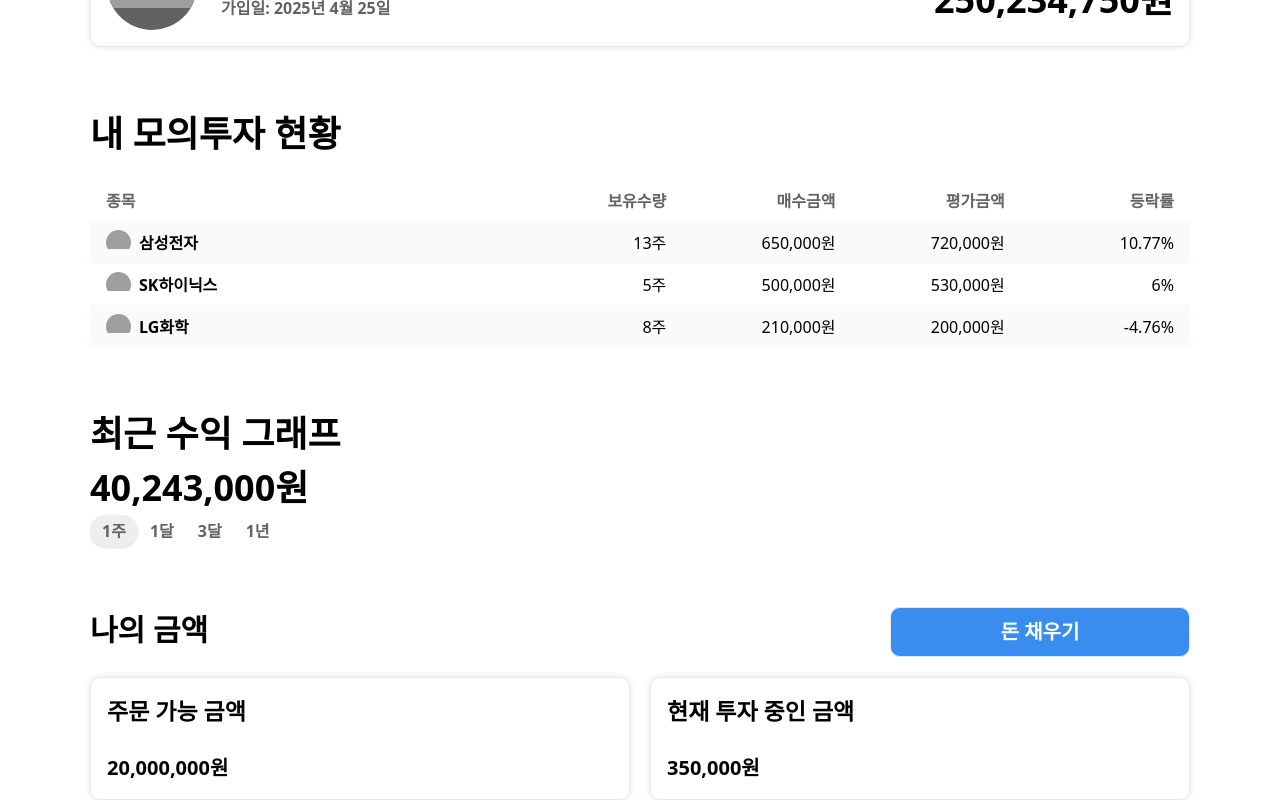
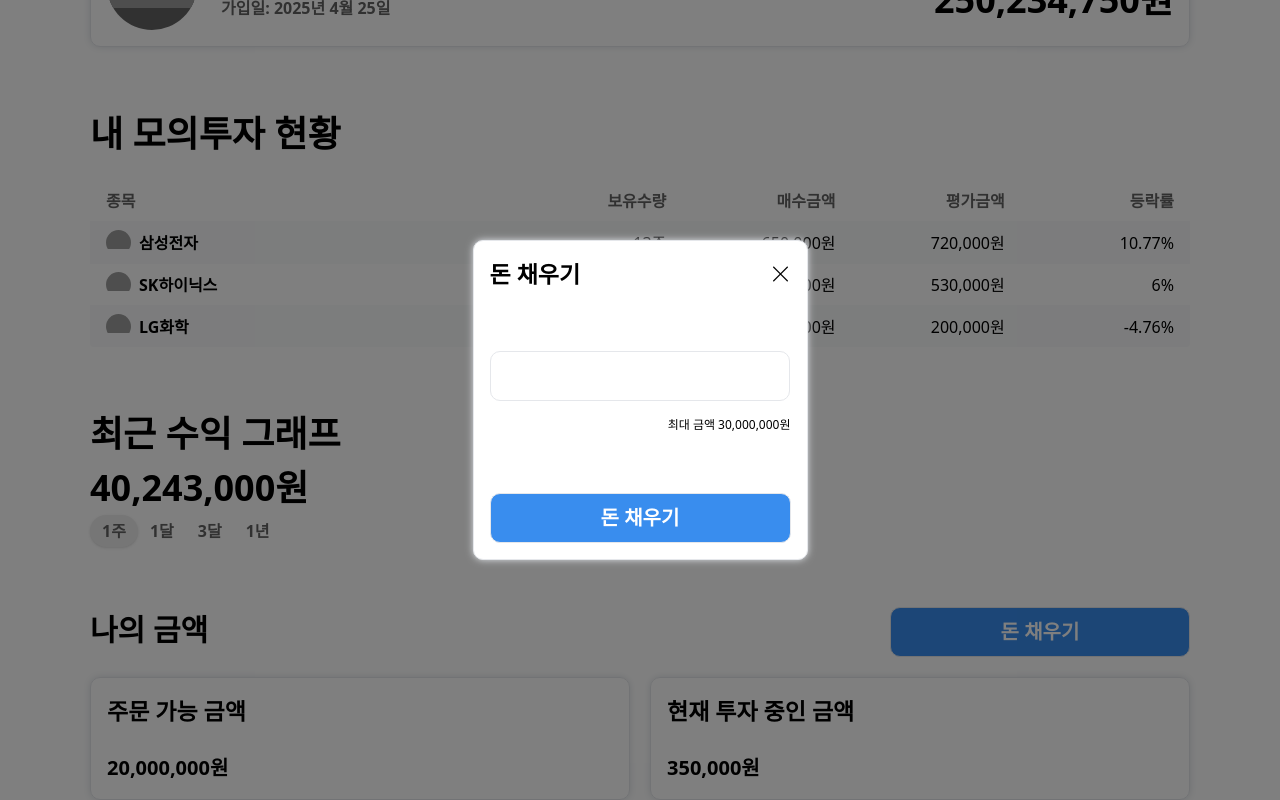
Before and after one commit to IT-s-Okay-to-Lose/FE, a React (Vite) app: page /overview in a window 1280 px wide. Both pictures are taken after a click on the button "돈 채우기". Shown: the part 181-981 px from the top of the page. Built offline with nearby package versions, Linux system fonts and the light colour scheme; grey boxes are pictures that could not be loaded.

Commit message:
Design: 돈 채우기 모달 추가

```diff
--- /dev/null
+++ b/src/features/myAmount/ui/ChargeModal.tsx
@@ -0,0 +1,46 @@
+import Card from "@/shared/components/atoms/Card";
+import Typography from "@/shared/components/atoms/Typography";
+import Button from "@/shared/components/atoms/Button";
+import Input from "@/shared/components/atoms/Input";
+
+interface ModalProps {
+  onClose: () => void;
+}
+
+function ChargeModal({ onClose }: ModalProps) {
+  const handleBackgroundClick = (e: React.MouseEvent<HTMLDivElement>) => {
+    // 모달 바깥쪽 (배경) 클릭 시 닫기
+    if (e.target === e.currentTarget) {
+      onClose();
+    }
+  };
+
+  return (
+    <div
+      className="fixed inset-0 z-5 flex items-center justify-center bg-black/50"
+      onClick={handleBackgroundClick}
+    >
+      <Card className="w-[335px] h-[320px] justify-between bg-white">
+        <Card.Header className="flex justify-between items-center">
+          <Typography.Head3>돈 채우기</Typography.Head3>
+          <button onClick={onClose}>
+            <i className="bi bi-x-lg text-xl" />
+          </button>
+        </Card.Header>
+        <Card.Content className="gap-[15px]">
+          <Input className="grow" />
+          <Typography.Caption className="flex justify-end">
+            최대 금액 30,000,000원
+          </Typography.Caption>
+        </Card.Content>
+        <Card.Footer>
+          <Button.Main className="grow" onClick={onClose}>
+            돈 채우기
+          </Button.Main>
+        </Card.Footer>
+      </Card>
+    </div>
+  );
+}
+
+export default ChargeModal;
--- a/src/features/myAmount/ui/MyAmount.tsx
+++ b/src/features/myAmount/ui/MyAmount.tsx
@@ -3,13 +3,19 @@
 import Card from "@/shared/components/atoms/Card";
 import Typography from "@/shared/components/atoms/Typography";
 import { formatNumber } from "@/shared/utils/format";
+import ChargeModal from "./ChargeModal";
+import { useState } from "react";
+
 
 function MyAmount() {
+  const [modalYn, setModalYn] = useState(false);
+
   return (
     <div className="flex flex-col gap-5">
       <div className="flex justify-between">
         <Typography.Head2>나의 금액</Typography.Head2>
-        <Button.Main>돈 채우기</Button.Main>
+        <Button.Main onClick={() => setModalYn(true)}>돈 채우기</Button.Main>
+        {modalYn && <ChargeModal onClose={() => setModalYn(false)} />}
       </div>
       <div className="w-full flex gap-5">
         <Card className="w-full gap-6">
```
